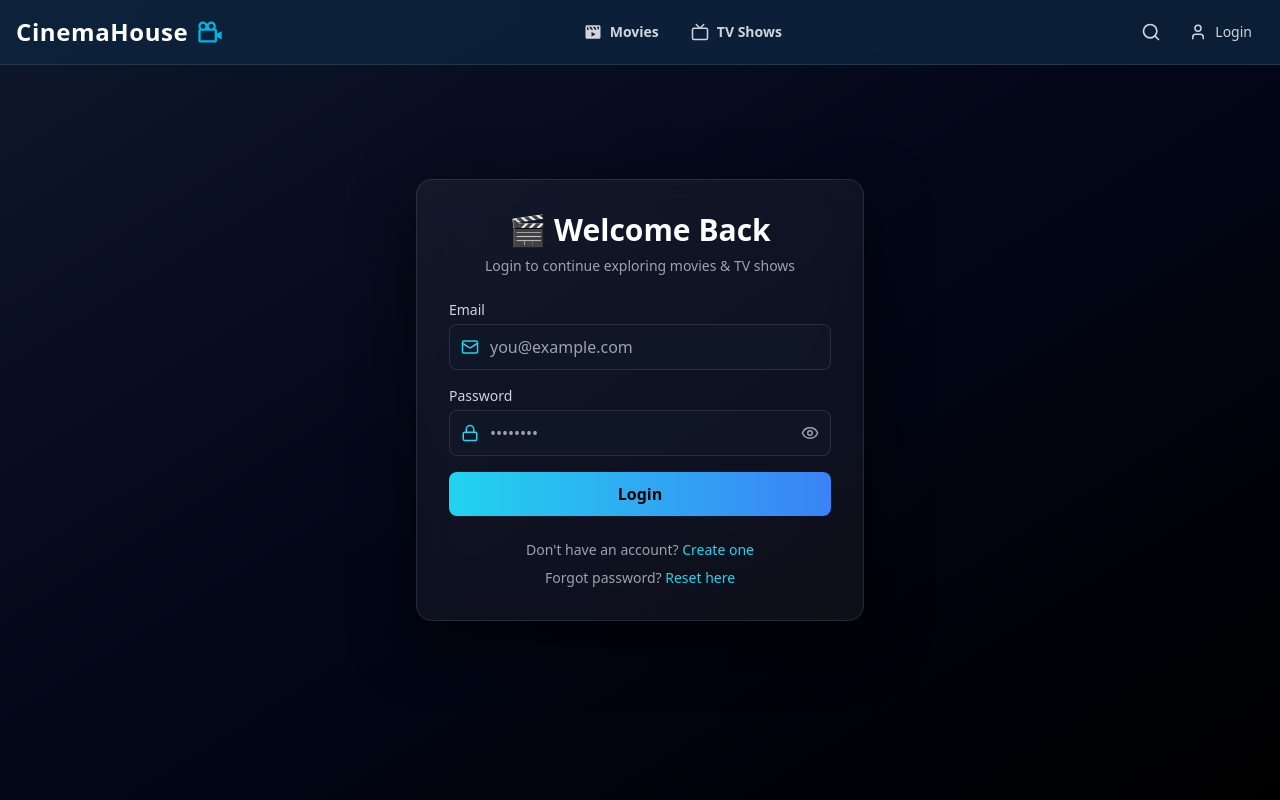
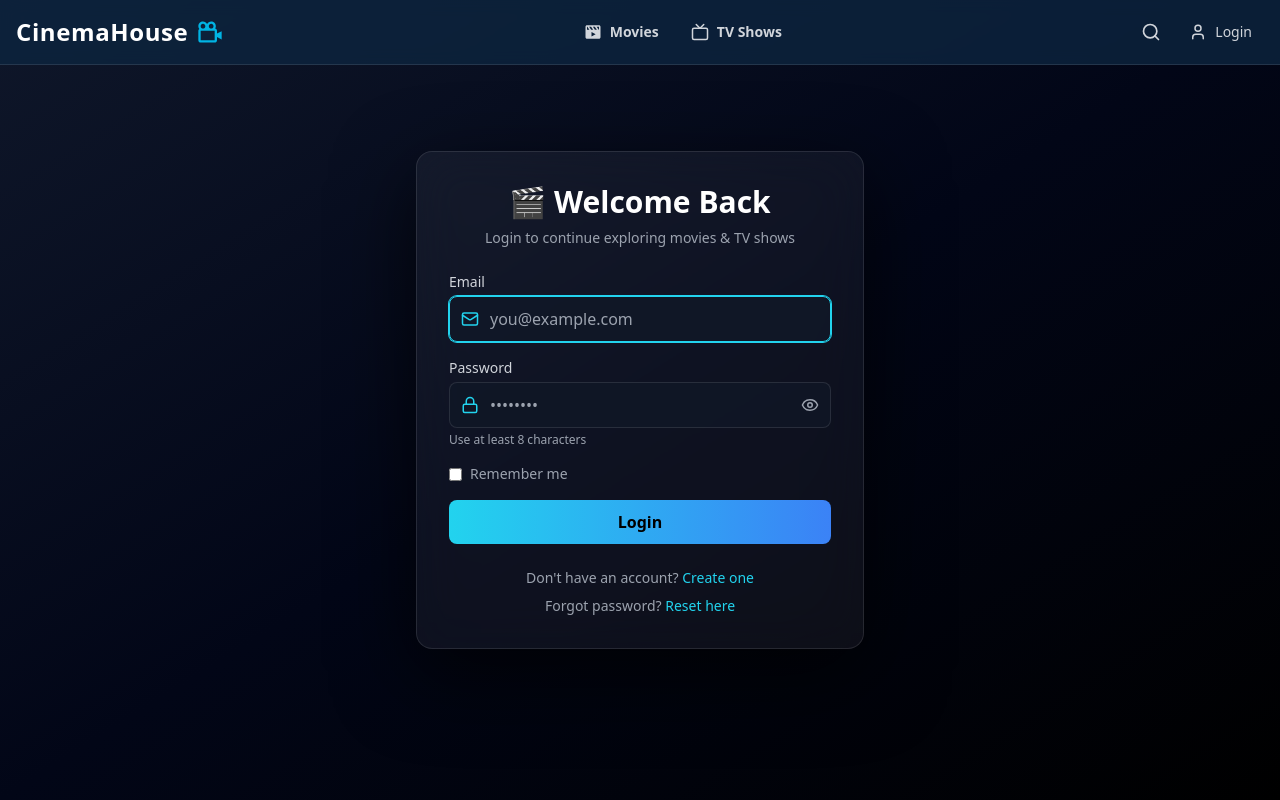
Before and after one commit to Akshay-Unavane/cinemahouse-frontend, a React (Vite) app: page /login in a window 1280 px wide. Shown: the top 800 px of the page. Built offline with nearby package versions, Linux system fonts and the light colour scheme.

Commit message:
changing login ui and solved ui issues

```diff
--- a/src/pages/Login.jsx
+++ b/src/pages/Login.jsx
@@ -1,6 +1,6 @@
-import { useState } from "react";
+import { useState, useEffect } from "react";
 import { Link, useNavigate } from "react-router-dom";
-import { Eye, EyeOff, Mail, Lock } from "lucide-react";
+import { Eye, EyeOff, Mail, Lock, AlertTriangle } from "lucide-react";
 import { motion as Motion } from "framer-motion";
 import { useAuth } from "../context/useAuth";
 import { useToast } from "../context/useToast";
@@ -13,12 +13,15 @@ const Login = () => {
   const navigate = useNavigate();
 
   const [form, setForm] = useState({
-    email: "",
+    email: localStorage.getItem("rememberEmail") || "",
     password: "",
   });
+
   const [showPassword, setShowPassword] = useState(false);
+  const [remember, setRemember] = useState(!!localStorage.getItem("rememberEmail"));
   const [loading, setLoading] = useState(false);
   const [error, setError] = useState("");
+  const [capsLock, setCapsLock] = useState(false);
 
   const handleChange = (e) => {
     setForm({ ...form, [e.target.name]: e.target.value });
@@ -39,6 +42,13 @@ const Login = () => {
     try {
       const res = await loginApi(form.email, form.password);
       login(res.token);
+
+      if (remember) {
+        localStorage.setItem("rememberEmail", form.email);
+      } else {
+        localStorage.removeItem("rememberEmail");
+      }
+
       showToast("Login successful!", "success");
       navigate("/", { replace: true });
     } catch (err) {
@@ -49,6 +59,9 @@ const Login = () => {
     }
   };
 
+  const passwordStrength =
+    form.password.length >= 8 ? "Strong password" : "Use at least 8 characters";
+
   return (
     <div className="min-h-screen flex items-center justify-center bg-gradient-to-br from-[#0f172a] via-[#020617] to-black text-white px-4">
       {loading && <Loader message="Logging in..." />}
@@ -57,7 +70,7 @@ const Login = () => {
         initial={{ opacity: 0, y: 40 }}
         animate={{ opacity: 1, y: 0 }}
         transition={{ duration: 0.4 }}
-        className="w-full max-w-md bg-white/5 backdrop-blur-xl border border-white/10 rounded-2xl p-8 shadow-[0_20px_60px_rgba(0,0,0,0.6)]"
+        className="w-full max-w-md bg-white/5 backdrop-blur-xl border border-white/10 rounded-2xl p-8 shadow-[0_25px_80px_rgba(0,0,0,0.7)]"
       >
         <h1 className="text-3xl font-extrabold text-center mb-2">
           🎬 Welcome Back
@@ -68,10 +81,11 @@ const Login = () => {
 
         {error && (
           <Motion.div
-            initial={{ opacity: 0 }}
-            animate={{ opacity: 1 }}
-            className="mb-4 rounded-lg bg-rose-500/10 border border-rose-500/30 px-4 py-2 text-rose-400 text-sm"
+            initial={{ x: -10, opacity: 0 }}
+            animate={{ x: 0, opacity: 1 }}
+            className="mb-4 flex items-center gap-2 rounded-lg bg-rose-500/10 border border-rose-500/30 px-4 py-2 text-rose-400 text-sm"
           >
+            <AlertTriangle size={16} />
             {error}
           </Motion.div>
         )}
@@ -83,6 +97,7 @@ const Login = () => {
             <div className="relative">
               <Mail className="absolute left-3 top-1/2 -translate-y-1/2 text-cyan-400" size={18} />
               <input
+                autoFocus
                 type="email"
                 name="email"
                 value={form.email}
@@ -104,28 +119,47 @@ const Login = () => {
                 name="password"
                 value={form.password}
                 onChange={handleChange}
+                onKeyUp={(e) => setCapsLock(e.getModifierState("CapsLock"))}
                 placeholder="••••••••"
                 autoComplete="current-password"
                 className="w-full pl-10 pr-12 py-2.5 rounded-lg bg-gray-900/80 border border-white/10 focus:border-cyan-400 focus:ring-1 focus:ring-cyan-400 outline-none transition"
               />
               <button
                 type="button"
+                aria-label="Toggle password visibility"
                 onClick={() => setShowPassword(!showPassword)}
                 className="absolute right-3 top-1/2 -translate-y-1/2 text-gray-400 hover:text-cyan-400 transition"
               >
                 {showPassword ? <EyeOff size={18} /> : <Eye size={18} />}
               </button>
             </div>
+
+            <div className="flex justify-between mt-1 text-xs">
+              <span className="text-gray-400">{passwordStrength}</span>
+              {capsLock && <span className="text-yellow-400">Caps Lock ON</span>}
+            </div>
+          </div>
+
+          {/* Remember Me */}
+          <div className="flex items-center gap-2 text-sm text-gray-400">
+            <input
+              type="checkbox"
+              checked={remember}
+              onChange={() => setRemember(!remember)}
+              className="accent-cyan-400"
+            />
+            Remember me
           </div>
 
           {/* Submit */}
-          <button
+          <Motion.button
+            whileTap={{ scale: 0.97 }}
             type="submit"
             disabled={loading}
             className="w-full mt-2 py-2.5 rounded-lg font-semibold text-black bg-gradient-to-r from-cyan-400 to-blue-500 hover:from-cyan-300 hover:to-blue-400 transition disabled:opacity-50"
           >
-            Login
-          </button>
+            {loading ? "Logging in..." : "Login"}
+          </Motion.button>
         </form>
 
         {/* Footer */}
```
